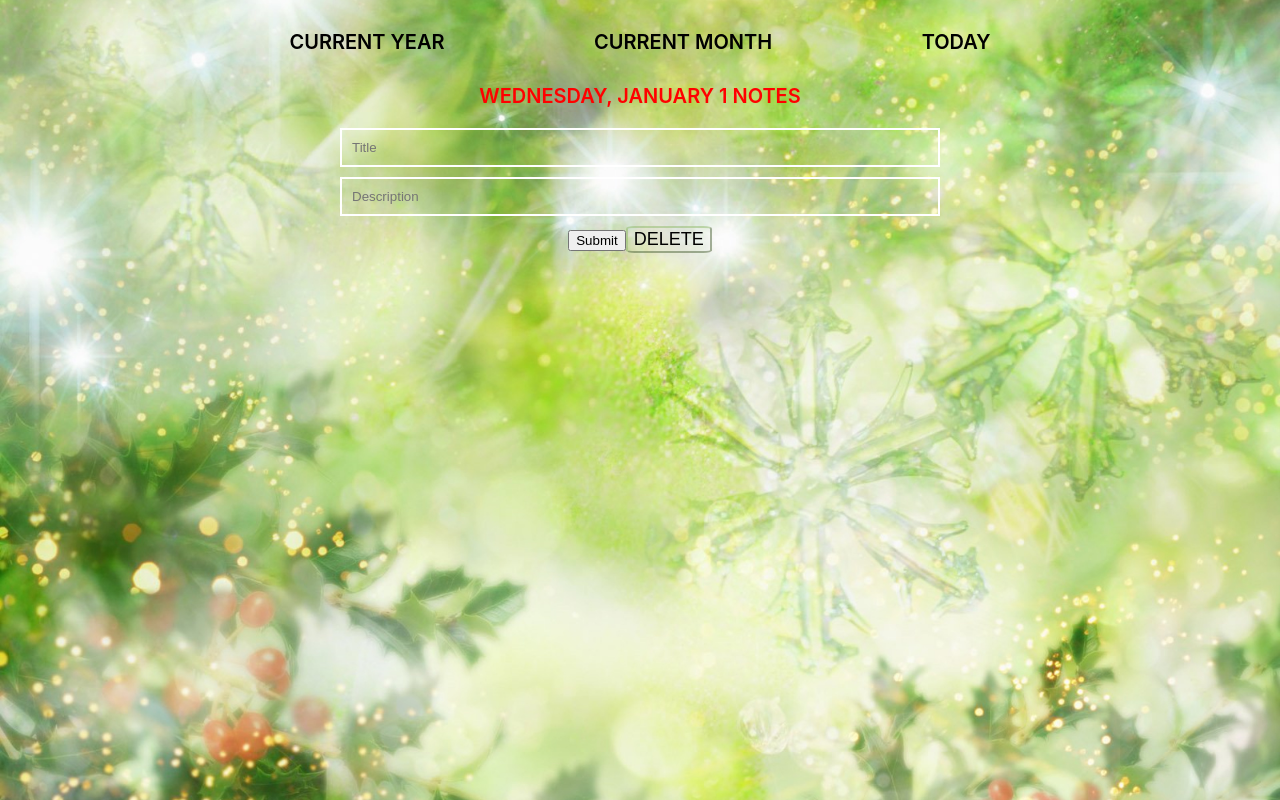
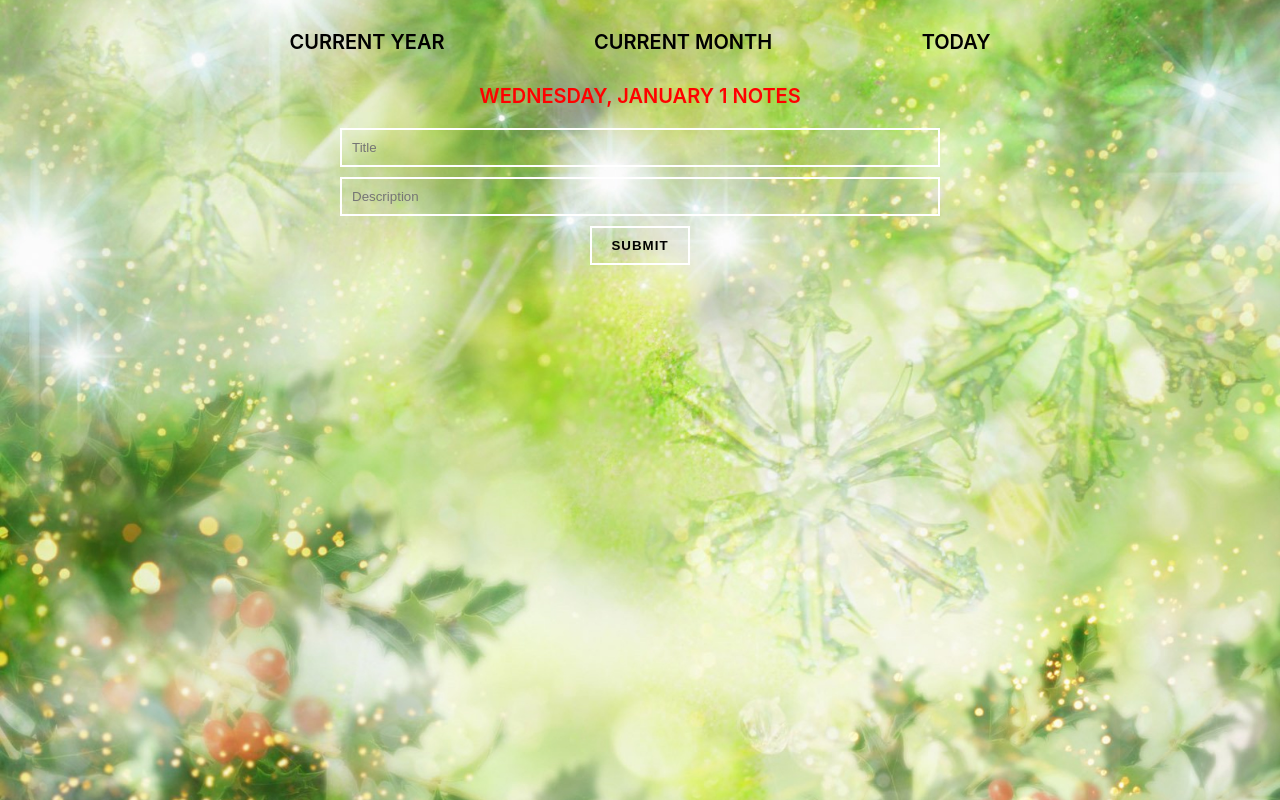
Before and after one commit to AntonPanfilov1986/React, a React (Create React App) app: page /year/2020/month/1/day/1 in a window 1280 px wide. Both pictures are taken after a click on the button "ADD TODO". Built offline with nearby package versions, Linux system fonts and the light colour scheme.

Commit message:
adds today

```diff
--- a/src/components/dayPage/dayPage.component.jsx
+++ b/src/components/dayPage/dayPage.component.jsx
@@ -47,16 +47,6 @@ export default class DayPageComponent extends Component {
         isFormVisible: true,
       });
     }
-    handleDeleteTodo = (event) => {
-      const id = event.currentTarget.dataset.id;
-      const currentTodoDelete = find(this.props.todos, { id });
-      todoService.deleteFromLocalStorage(currentTodoDelete);
-      const currentTodo = remove(this.props.todos);
-      this.setState({
-        currentTodo,
-        isFormVisible: false,
-    });
-  }
     render() {
       const { year, month, day } = this.props;
       const today = new Date( year, month - 1, day);
@@ -93,10 +83,7 @@ export default class DayPageComponent extends Component {
                   onChange={this.handleDescriptionChange}
                   placeholder='Description'
                 />
-                <div className='change-todo'>
-                <input className="change-todo-submit" type="submit" value='Submit'/>
-                <button onClick={this.handleDeleteTodo} className='change-todo-delete'>delete</button>
-                </div>
+                <input className="submit" type="submit" value='Submit'/>
               </form> : <button onClick={this.handleAddButtonClick}>Add todo</button> }
         </div>
         )
--- a/src/services/todo.service.js
+++ b/src/services/todo.service.js
@@ -23,8 +23,8 @@ class TodoService extends EventTarget {
   save() {
     this._saveToLocalStorage();
   }
-  deleteFromLocalStorage(key) {
-    localStorage.removeItem(key);
+  deleteFromLocalStorage() {
+      localStorage.removeItem(TODO_LOCAL_STORAGE_KEY, JSON.stringify(this.todos));
   }
   upsertTodo({ year, month, day }, todo) {
     const dayTodos = Array.from(get(this.todos, [year, month, day], []));
```
